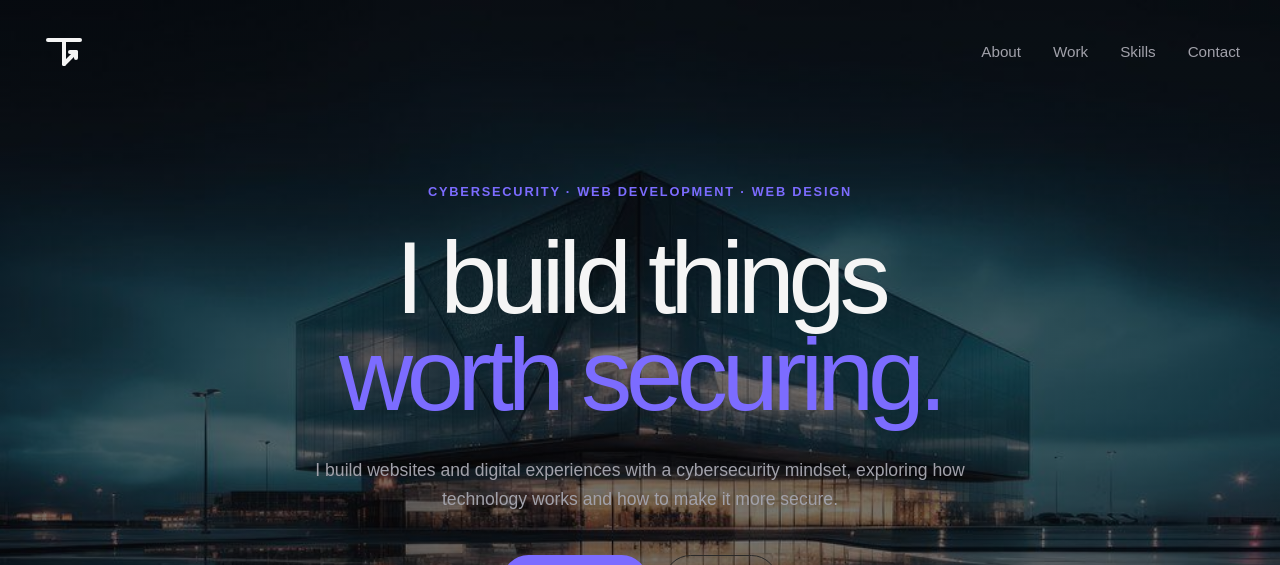
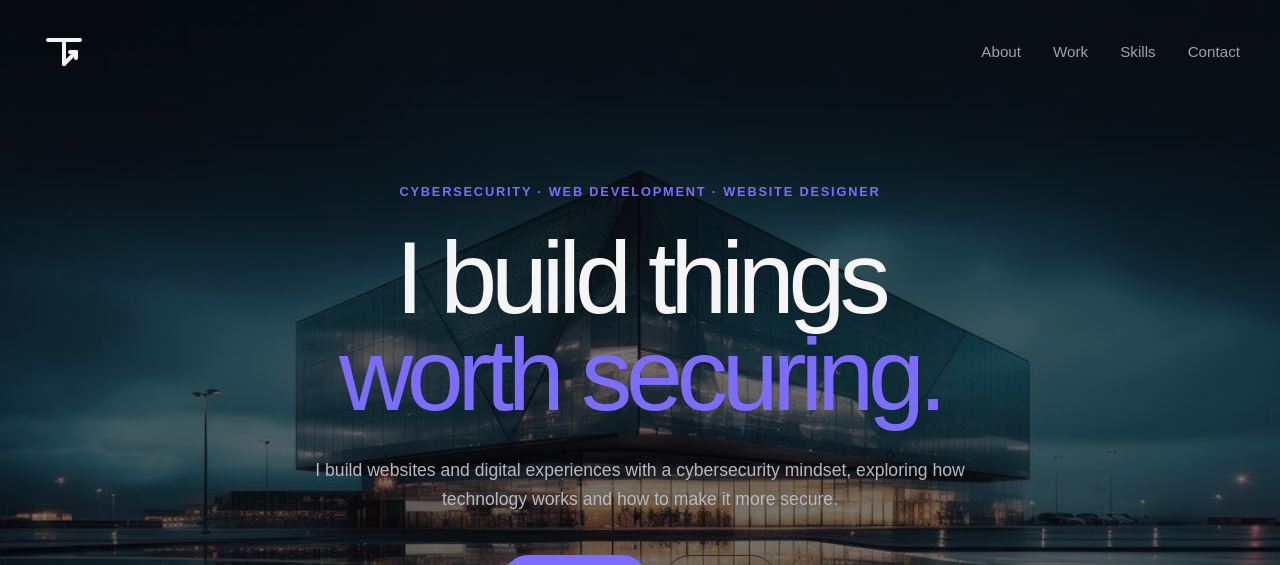
Before and after one commit to Temitope8-tech/Portfolio, a Next.js app: page / in a window 1280 px wide. Shown: the top 565 px of the page. Built offline with nearby package versions, Linux system fonts and the light colour scheme.

Commit message:
Brighten hero decription

```diff
--- a/src/app/globals.css
+++ b/src/app/globals.css
@@ -138,7 +138,7 @@ body::before {
 .hero-description {
   max-width: 650px;
   margin: 32px auto 0;
-  color: var(--muted);
+  color: #b8b8c2;
   font-size: 1.1rem;
   line-height: 1.7;
 }
--- a/src/components/Hero.tsx
+++ b/src/components/Hero.tsx
@@ -3,7 +3,7 @@ export default function Hero() {
     <section className="hero">
       <div className="hero-content">
         <p className="hero-eyebrow">
-          CYBERSECURITY · WEB DEVELOPMENT · WEB DESIGN
+          CYBERSECURITY · WEB DEVELOPMENT · WEBSITE DESIGNER
         </p>
 
         <h1>
```
